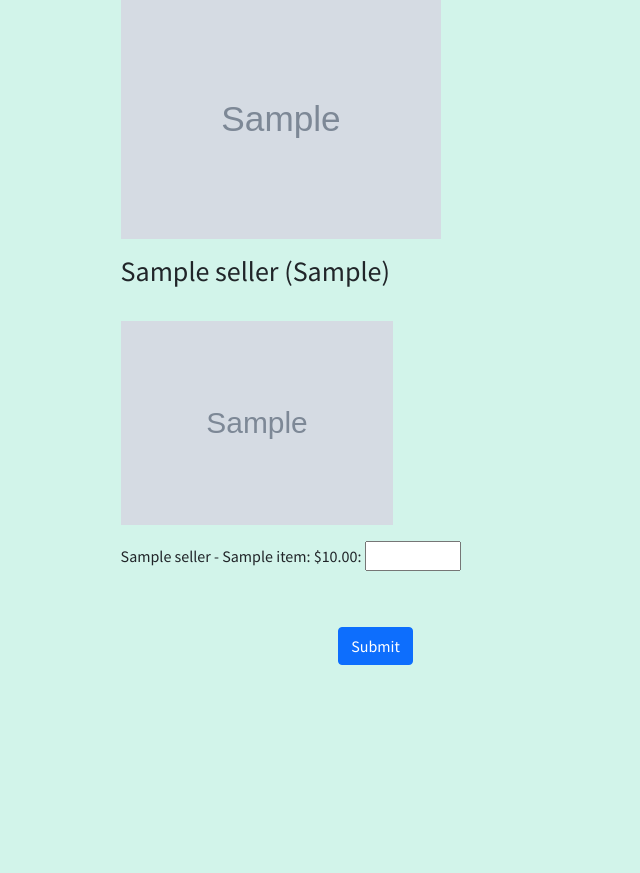
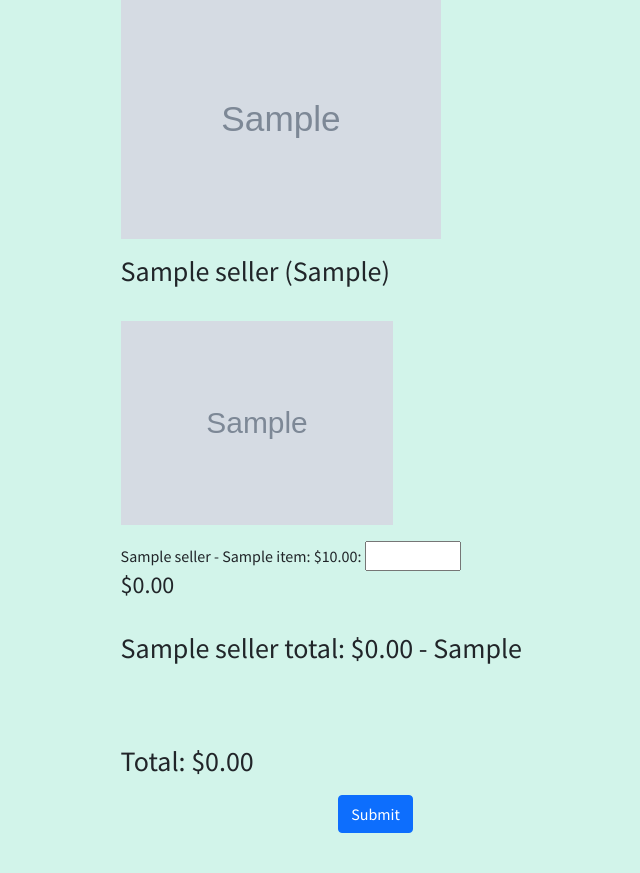
Before and after one commit to sayf-eddin/merch-table-tool, a Django app: page /form/ in a window 1280 px wide. Shown: the part 239-1112 px from the top of the page, without its empty margins (352-992 px from the left). Before the commit the page ends 904 px from the top, so only its background shows below. Run offline with Django 3.2, Linux system fonts and the light colour scheme; tables that the repository leaves empty hold one stand-in row (values such as "Sample post"); grey boxes marked "Sample" are stand-in pictures; style sheets or scripts are compiled from the project's sources; some libraries are stand-ins or nearby versions.

Commit message:
added js to merch form

```diff
--- a/merchtable/merchtable/templates/base.html
+++ b/merchtable/merchtable/templates/base.html
@@ -56,6 +56,9 @@
       </div>
     </section>
 
+
+    {% block scripts %}{% endblock %}
+
   </body>
 
 </html>
--- a/merchtable/merchtable/templates/merch_form.html
+++ b/merchtable/merchtable/templates/merch_form.html
@@ -37,13 +37,21 @@
         <input type="number" name="{{ item }}" id="id_{{ item }}" step="1"  min="0">
       </div>
 
+      <h4 id="total_{{ item.name }}">$0.00</h4>
+
       <br>
 
     {% endfor %}
 
+    <h3 id="total_{{ seller.name }}">{{ seller.name }} total: $0.00 - {{ seller.payment }}</h3>
+
+    <br>
+    <br>
     <br>
 
     {% endfor %}
+
+    <h3 id="total">Total: $0.00</h3>
 
     <button type="submit" class="btn btn-primary submit-btn">Submit</button>
   </form>
@@ -51,3 +59,61 @@
   {% endif %}
 
 {% endblock %}
+
+{% block scripts %}
+
+  <script>
+    // Update totals
+    var total = document.getElementById("total");
+    // {% for seller, items in sellers.items %}
+    // {% for item in items %}
+    document.getElementById("id_{{ item }}").addEventListener("change", (event) => {
+      // Calculate total change
+      var count = document.getElementById("id_{{ item }}").value;
+      var price = {{ item.price }};
+
+      // Update item total
+      var x = document.getElementById("total_{{ item.name }}").innerHTML.indexOf("$") + 1;
+      var oITStr = document.getElementById("total_{{ item.name }}").innerHTML.slice(x);
+      var change;
+      var oldItemTotal;
+      if (oITStr !== "0.00")
+        oldItemTotal = parseFloat(oITStr);
+
+      var newItemTotal = Math.round(count * price * 100) / 100;
+      document.getElementById("total_{{ item.name }}").innerHTML = "$" + newItemTotal;
+
+      // Update seller total
+      if (oITStr == "0.00")
+        change = newItemTotal
+      else
+        change = newItemTotal - oldItemTotal;
+      var i = document.getElementById("total_{{ seller.name }}").innerHTML.indexOf("$") + 1;
+      var j = document.getElementById("total_{{ seller.name }}").innerHTML.indexOf("-") - 1;
+      var oSTStr = document.getElementById("total_{{ seller.name }}").innerHTML.slice(i, j);
+      if (oSTStr == "0.00")
+        document.getElementById("total_{{ seller.name }}").innerHTML = document.getElementById("total_{{ seller.name }}").innerHTML.replace("0.00", change + "");
+      else {
+        var oldSellerTotal = parseFloat(oSTStr);
+        var newSellerTotal = Math.round((oldSellerTotal + change) * 100) / 100;
+        document.getElementById("total_{{ seller.name }}").innerHTML = document.getElementById("total_{{ seller.name }}").innerHTML.replace(oldSellerTotal + "", newSellerTotal + "");
+      }
+
+      // Update total
+
+      var k = total.innerHTML.indexOf("$") + 1;
+      oTStr = total.innerHTML.slice(k)
+      if (oTStr == "0.00")
+        total.innerHTML = total.innerHTML.replace("0.00", change);
+      else {
+        var oldTotal = parseFloat(oTStr);
+        var newTotal = Math.round((oldTotal + change) * 100) / 100;
+        total.innerHTML = total.innerHTML.replace(oldTotal + "", newTotal + "");
+      }
+    });
+    // {% endfor %}
+    // {% endfor %}
+
+  </script>
+
+{% endblock %}
```
